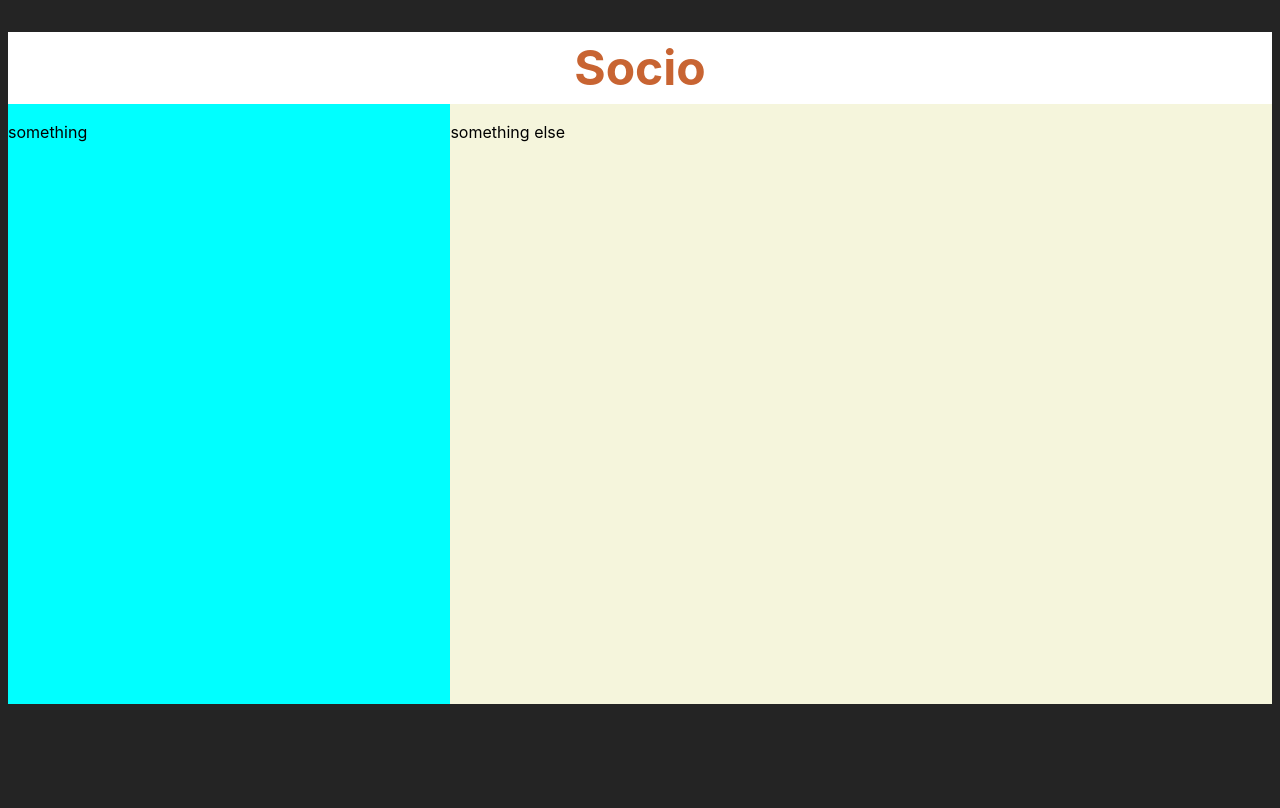
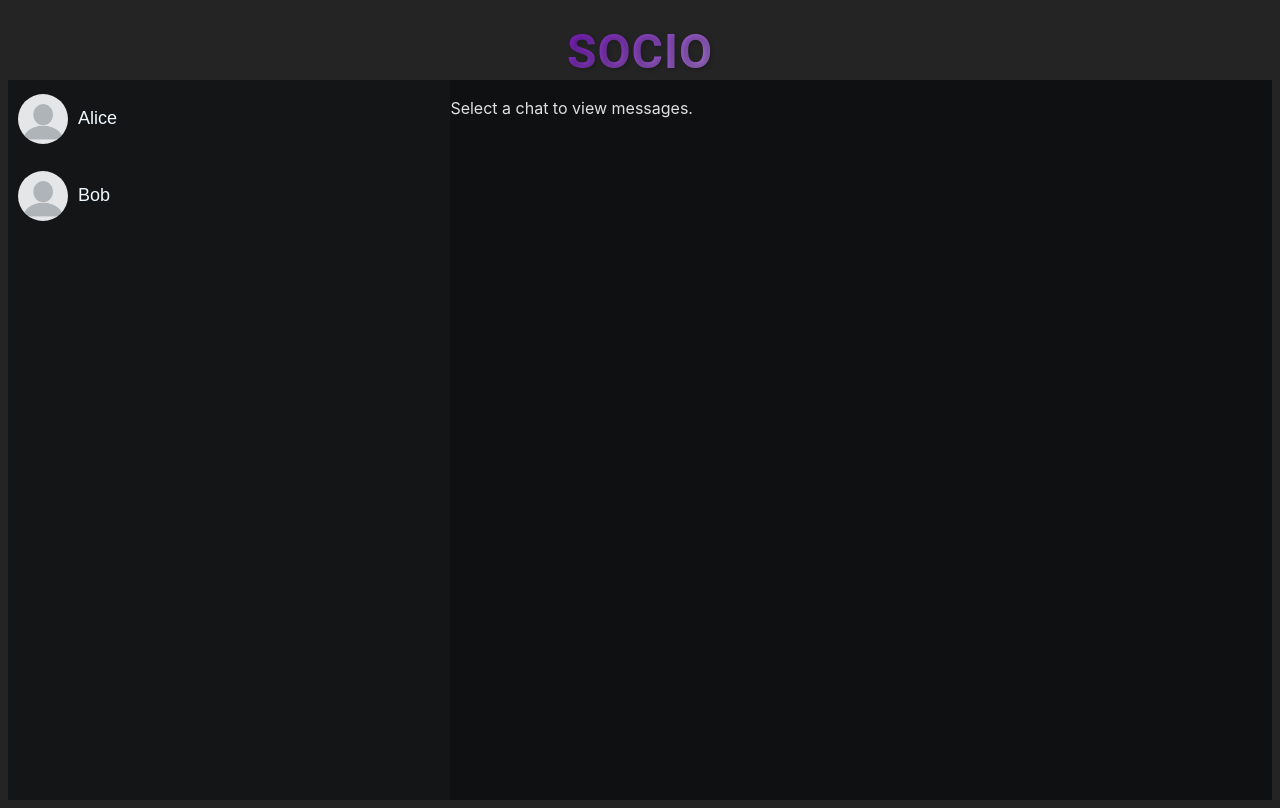
Before and after one commit to suvanshdutt/Socio, a Svelte app: page / in a window 1280 px wide. Built offline with nearby package versions, Linux system fonts and the light colour scheme.

Commit message:
added a basic design of the app

```diff
--- a/src/App.svelte
+++ b/src/App.svelte
@@ -1,3 +1,44 @@
+<script lang="ts">
+  import Chat from './chat.svelte';
+
+  interface ChatMessage {
+    content: string;
+  }
+
+  interface ChatData {
+    name: string;
+    profile_picture: string;
+    messages: ChatMessage[];
+  }
+
+  let chats: ChatData[] = [
+    { name: 'Alice', profile_picture: '../public/blank.png', messages: [{ content: 'Hi!' }, { content: 'How are you?' }] },
+    { name: 'Bob', profile_picture: '../public/blank.png', messages: [{ content: 'Hello!' }, { content: 'What’s up?' }] }
+  ];
+
+  let selectedChat: ChatData | null = null;
+
+  function handleChatSelect(chat: ChatData) {
+    selectedChat = chat;
+  }
+
+  // Enter key triggers send button
+
+  document.addEventListener('DOMContentLoaded', () => {
+    const textarea = document.getElementById('message-input') as HTMLTextAreaElement | null;
+    const sendButton = document.getElementById('send-button') as HTMLButtonElement | null;
+
+    if (textarea && sendButton) {
+      textarea.addEventListener('keydown', (event) => {
+        if (event.key === 'Enter') {
+          event.preventDefault(); // Prevent newline character
+          sendButton.click(); // Trigger click on send button
+        }
+      });
+    }
+  });
+</script>
+
 <main>
   <div class="title">
     <h1>
@@ -7,11 +48,40 @@
 
   <div class="row">
     <div class="column-left">
-      <p>something</p>
+      {#each chats as chat}
+        <Chat
+          chat_name={chat.name}
+          chat_profile_picture={chat.profile_picture}
+          onSelect={() => handleChatSelect(chat)}
+        />
+      {/each}
     </div>
 
     <div class="column-right">
-      <p>something else</p>
+      {#if selectedChat}
+        <div class="chat-box">
+          <div class="profile">
+            <img src={selectedChat.profile_picture} alt="{selectedChat.name}'s profile picture" class="profile-picture"/>
+            <p class="chat_name">{selectedChat.name}</p>
+          </div>
+          <div class="messages">
+            {#each selectedChat.messages as { content }}
+              <p class="msg">{content}</p>
+            {/each}
+          </div>
+          <textarea id="message-input" placeholder="Type a message..."></textarea>
+          <button id="send-button" class="send-button" aria-label="Send Message">
+            <!-- SVG arrow pointing top-right -->
+            <svg xmlns="http://www.w3.org/2000/svg" viewBox="0 0 24 24">
+              <path
+              d="M21.707 2.293a1 1 0 0 0-1.069-.225l-18 7a1 1 0 0 0 .145 1.909l8.379 1.861 1.862 8.379a1 1 0 0 0 .9.78L14 22a1 1 0 0 0 .932-.638l7-18a1 1 0 0 0-.225-1.069zm-7.445 15.275L13.1 12.319l2.112-2.112a1 1 0 0 0-1.414-1.414L11.681 10.9 6.432 9.738l12.812-4.982z"
+              style="fill:#1c1b1e" data-name="Share"/>
+            </svg>
+          </button>
+        </div>
+      {:else}
+        <p>Select a chat to view messages.</p>
+      {/if}
     </div>
 
   </div>
@@ -23,29 +93,110 @@
 
 
 <style>
-  .title{
+  .title {
     height: 72px;
-    background-color: rgba(255,255,255,1);
+    text-align: center;
+    line-height: 72px;
+  }
 
+  .title h1 {
+    font-size: 3rem;
+    color: transparent;
+    text-shadow: 2px 2px 4px rgba(0, 0, 0, 0.2);
+    margin: 0;
+    padding: 0.5rem;
+    font-family: 'Roboto', sans-serif;
+    text-transform: uppercase;
+    letter-spacing: 1px;
+    background: linear-gradient(135deg, #6a0dad, #a87fce);
+    -webkit-background-clip: text;
+    -webkit-text-fill-color: transparent;
+    background-clip: text;
+    display: inline-block;
   }
 
   .column-left{
-    float: left;
     width: 35%;
-    height: 600px;
-    background-color: aqua;
+    background-color: #131517;
+    color: #cfcfd2;
+    overflow-y: auto;
   }
 
   .column-right{
-    float: right;
     width: 65%;
-    height: 600px;
-    background-color: beige;
+    background-color: #0f1012;
+    overflow-y: auto;
+    display: flex;
+    flex-direction: column;
+    position: relative;
   }
 
-  .row:after {
-    content: "";
-    display: table;
-    clear: both;
+  .row {
+    display: flex;
+    height: 90vh;
+  }
+
+  .profile-picture {
+    width: 50px;
+    height: 50px;
+    border-radius: 50%;
+    margin-right: 10px;
+  }
+
+  .chat_name {
+    margin-left: 10px;
+    color: aliceblue;
+    font-size: x-large;
+  }
+
+  .chat-box {
+    display: flex;
+    flex-direction: column;
+    flex: 1;
+    padding: 10px;
+    box-sizing: border-box;
+    position: relative;
+  }
+
+  .profile {
+    display: flex;
+    align-items: center;
+    margin-bottom: 10px;
+  }
+
+  .messages {
+    flex:1;
+    overflow-y: auto;
+  }
+
+  .msg {
+    font-size: medium;
+  }
+
+  .send-button {
+    position: absolute;
+    bottom: 16px;
+    right: 16px;
+    width: 40px;
+    height: 40px;
+    background-color: rgba(211,211,211,1);
+    border: none;
+    border-radius: 5px;
+    display: flex;
+    justify-content: center;
+    align-items: center;
+    cursor: pointer;
+    box-shadow: 0px 2px 4px rgba(0,0,0,0.2);
+  }
+
+  .send-button svg {
+    width: 25px;
+    height: 25px;
+    fill: aliceblue;
+  }
+
+  .send-button:hover {
+    background-color: rgba(241,241,241,1);
+    transform: scale(1.1);
   }
 </style>
--- a/src/app.css
+++ b/src/app.css
@@ -13,12 +13,19 @@
   -moz-osx-font-smoothing: grayscale;
 }
 
-h1{
+h1 {
   font-size: 48px;
   color: rgba(200,100,50,1);
   text-align: center;
 }
 
-p{
-  color: black;
+textarea {
+  width: calc(100% - 22px);
+  height: 30px;
+  margin-top: 10px;
+  font-size: large;
+  line-height: 2;
+  resize: none;
+  padding: 10px;
+  overflow: hidden;
 }
--- /dev/null
+++ b/src/chat.svelte
@@ -0,0 +1,43 @@
+<script lang="ts">
+    export let chat_name: string = '';
+    export let chat_profile_picture: string = '';
+    export let onSelect: () => void = () => {};
+
+    function handleClick() {
+      onSelect();
+    }
+  </script>
+
+  <button class="chat-item" on:click={handleClick} aria-label={`Chat with ${chat_name}`}>
+    <img src={chat_profile_picture} alt={chat_name} class="profile-picture"/>
+    <p class="chat_name">{chat_name}</p>
+  </button>
+
+  <style>
+    .chat-item {
+      display: flex;
+      align-items: center;
+      padding: 10px;
+      cursor: pointer;
+      border: none;
+      background: none;
+      text-align: left;
+      width: 100%;
+    }
+
+    .chat_name {
+        color: aliceblue;
+        font-size: large;
+    }
+
+    .profile-picture {
+      width: 50px;
+      height: 50px;
+      border-radius: 50%;
+      margin-right: 10px;
+    }
+
+    .chat-item:hover {
+      background-color: rgba(50,50,50,0.5);
+    }
+  </style>
```
Also changed, not shown: public/blank.png (added).
